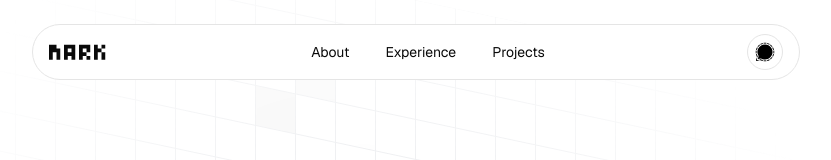
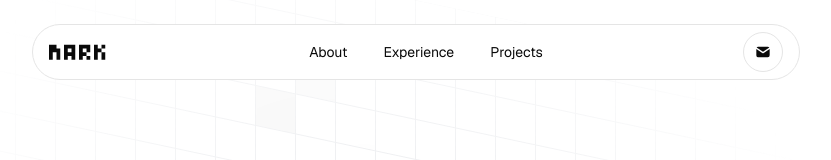
Before and after one commit to mohdahsanrazakhan/portfolio, a Next.js app: page / in a window 1280 px wide. Shown: the top 160 px of the page, without its empty margins (224-1055 px from the left). Built offline with nearby package versions, Linux system fonts and the light colour scheme; a web font is replaced by a local one.

Commit message:
update email remove signal

```diff
--- a/components/navbar/navbar.tsx
+++ b/components/navbar/navbar.tsx
@@ -1,5 +1,5 @@
 import { Button } from "@/components/ui/button";
-import Signal from '../../public/signal.svg'
+import { MailLogo } from "../icons";
 import { Logo } from "./logo";
 import { NavMenu } from "./nav-menu";
 import { NavigationSheet } from "./navigation-sheet";
@@ -17,22 +17,25 @@ const Navbar = () => {
         <NavMenu className="hidden md:block" />
 
         <div className="flex items-center gap-2">
-          <Link href="https://signal.me/#p/md_mark.11" target="_blank" rel="noopener noreferrer" className="leading-[0]">
+          <Link
+            href="mailto:hello@mohdahsanrazakhan.com"
+            className="leading-[0]"
+          >
             <Tooltip>
-              <TooltipTrigger>
+              <TooltipTrigger asChild>
                 <Button
                   variant="outline"
-                  className="rounded-full shadow-none"
                   size="icon"
-                >
-                  <Image src={Signal} alt="Signal" className="w-7 h-7 rounded-sm grayscale brightness-0" />
+                  className="rounded-full shadow-none h-10 w-10 transition-all duration-200 hover:bg-foreground hover:scale-105 group">
+                  <MailLogo className=" h-5 w-5 fill-current transition-all duration-200 text-foreground group-hover:text-background" />
                 </Button>
               </TooltipTrigger>
               <TooltipContent>
-                <p>Connect on Signal</p>
+                <p>Connect via Email</p>
               </TooltipContent>
             </Tooltip>
           </Link>
+
 
           {/* Mobile Menu */}
           <div className="md:hidden">
```
